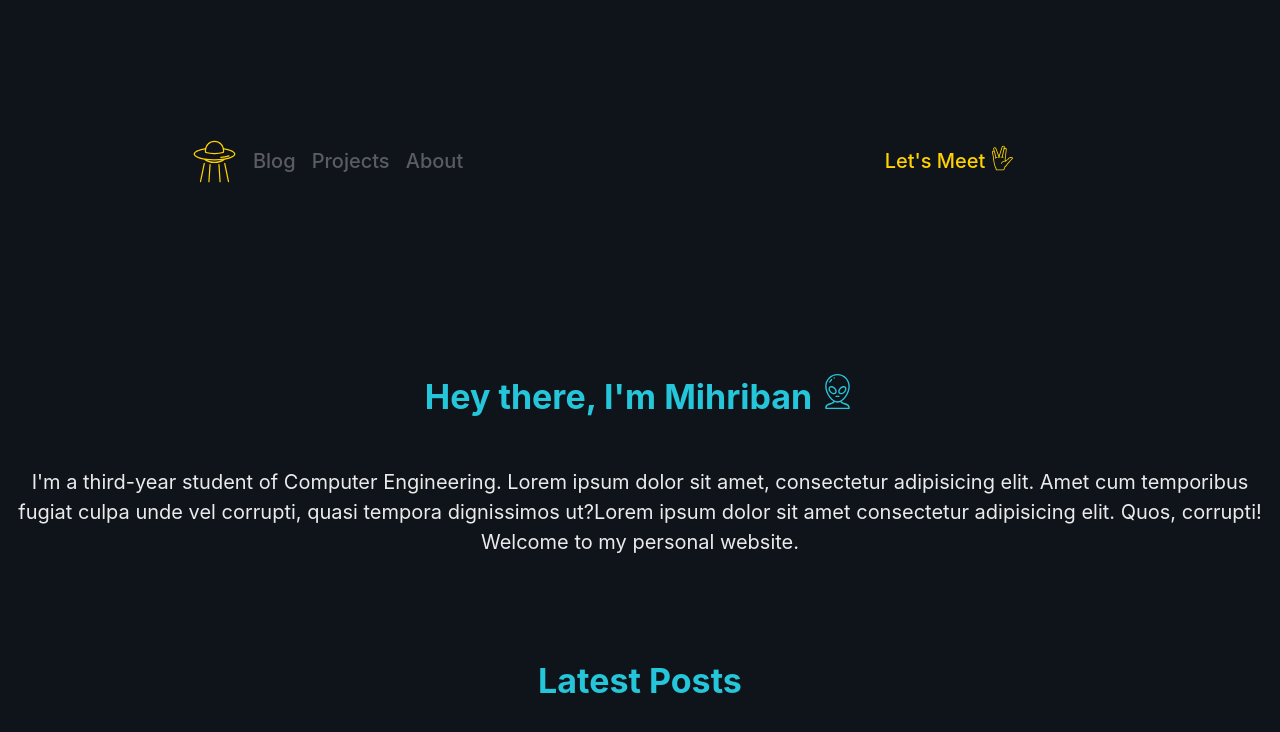
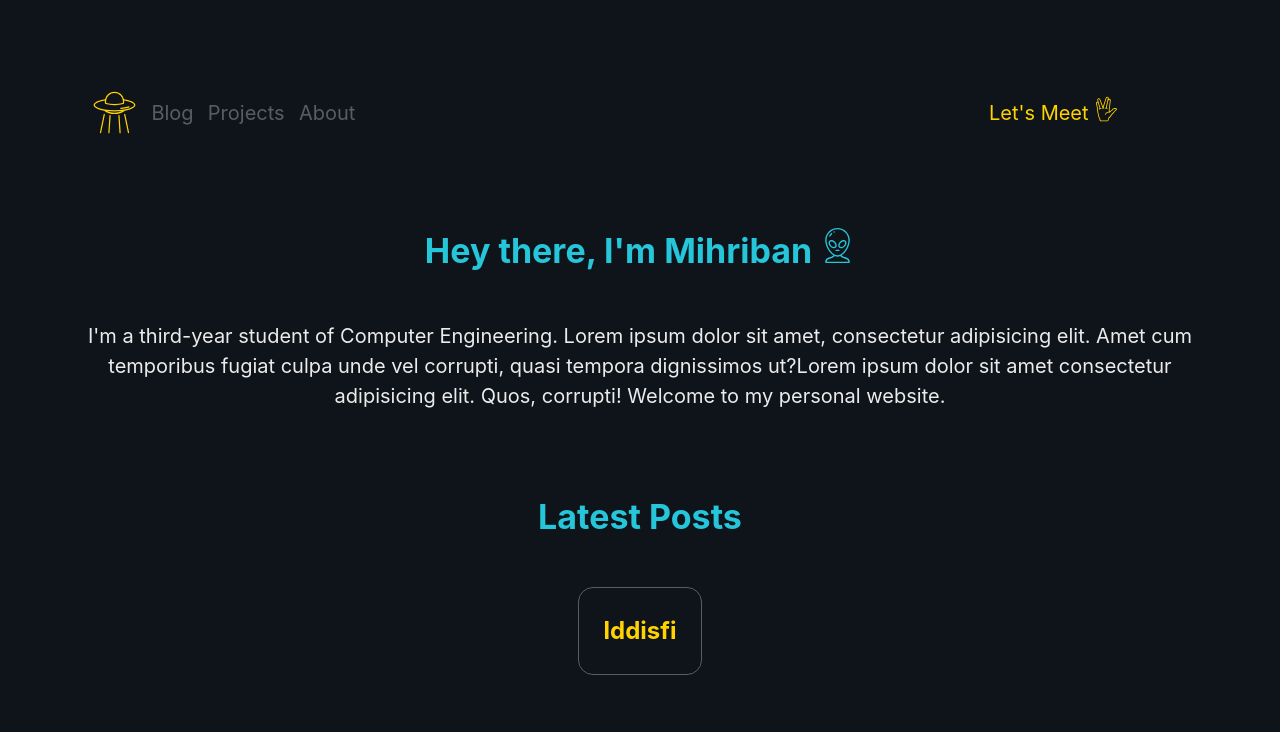
Before and after one commit to mihrilp/personal-website, a Next.js app: page / in a window 1280 px wide. Shown: the top 732 px of the page. Built offline with nearby package versions, Linux system fonts and the light colour scheme; no server answers.

Commit message:
fix styles

```diff
--- a/components/LatestPost.jsx
+++ b/components/LatestPost.jsx
@@ -0,0 +1,25 @@
+import styled from "styled-components";
+
+const Container = styled.div`
+  padding: 25px;
+  border: 0.5px solid #5b5c63;
+  cursor: pointer;
+  border-radius: 15px;
+  margin-bottom: 40px;
+`;
+
+const BlogTitle = styled.h3`
+  font-size: 24px;
+  font-weight: bold;
+  color: #ffd200;
+`;
+
+export default function LatestPost({ url, title }) {
+  return (
+    <Container>
+      <a href={url}>
+        <BlogTitle>{title}</BlogTitle>
+      </a>
+    </Container>
+  );
+}
--- a/components/navbar.jsx
+++ b/components/navbar.jsx
@@ -4,12 +4,9 @@ import styled from "styled-components";
 
 const Nav = styled.nav`
   margin: 90px 0px;
-  font-weight: 500;
   display: flex;
   flex-direction: row;
-  justify-content: space-around;
-  margin-right: -15px;
-  margin-left: -15px;
+  justify-content: space-between;
   width: 100%;
 `;
 
@@ -17,20 +14,18 @@ const Row = styled.div`
   display: flex;
   align-items: center;
   justify-content: space-around;
-  width: 23%;
+  width: 25%;
 `;
 
 const NavItem = styled.a`
   text-decoration: none;
   color: #5b5c63;
   cursor: pointer;
-  font-weignt: 500;
 `;
 
 const MeetButton = styled.a`
   text-decoration: none;
   color: #ffd200;
-  font-weignt: 500;
   display: flex;
   align-items: center;
 `;
--- a/package.json
+++ b/package.json
@@ -9,6 +9,8 @@
     "lint": "next lint"
   },
   "dependencies": {
+    "axios": "^0.24.0",
+    "dotenv": "^10.0.0",
     "next": "12.0.1",
     "react": "17.0.2",
     "react-dom": "17.0.2",
--- a/pages/api/hello.js
+++ /dev/null
@@ -1,5 +0,0 @@
-// Next.js API route support: https://nextjs.org/docs/api-routes/introduction
-
-export default function handler(req, res) {
-  res.status(200).json({ name: 'John Doe' })
-}
--- /dev/null
+++ b/pages/api/index.js
@@ -0,0 +1,15 @@
+import axios from "axios";
+
+export const getPosts = async function getServerSideProps() {
+  const { data } = await axios.get(
+    "https://dev.to/api/articles?username=mihrilp"
+  );
+
+  if (!data) {
+    return {
+      notFound: true,
+    };
+  }
+
+  return data;
+};
--- a/pages/index.js
+++ b/pages/index.js
@@ -1,18 +1,20 @@
 import Head from "next/head";
 import Navbar from "../components/navbar";
-import * as Icons from "../components/icons/index";
+import LatestPost from "../components/LatestPost";
+import * as Icons from "../components/icons";
 import styled from "styled-components";
+import { getPosts } from "./api";
 
 const Container = styled.div`
   display: flex;
   flex-direction: column;
   justify-content: space-around;
-  height: 100vh;
   align-items: center;
   padding-right: 15px;
   padding-left: 15px;
   margin-right: auto;
   margin-left: auto;
+  max-width: 1140px;
 `;
 
 const Section = styled.div`
@@ -21,6 +23,7 @@ const Section = styled.div`
   justify-content: center;
   align-items: center;
   text-align: center;
+  margin-bottom: 80px;
 `;
 
 const Title = styled.h2`
@@ -28,9 +31,11 @@ const Title = styled.h2`
   margin-bottom: 45px;
   font-weight: bold;
   color: #26c6da;
+  margin-bottom: 45px;
 `;
 
 export default function Home() {
+  console.log(getPosts());
   return (
     <Container>
       <Head>
@@ -51,6 +56,7 @@ export default function Home() {
       </Section>
       <Section>
         <Title>Latest Posts</Title>
+        <LatestPost title="lddisfi" />
       </Section>
     </Container>
   );
--- a/styles/global.scss
+++ b/styles/global.scss
@@ -12,6 +12,7 @@ body {
   font-family: $font-family;
   font-size: $text-font;
   line-height: 1.5;
+  height: 100vh;
   .title {
     font-size: $title-font;
     margin-bottom: 45px;
```
Also changed, not shown: 2 other files (tests, documents, lock files or other folders).
